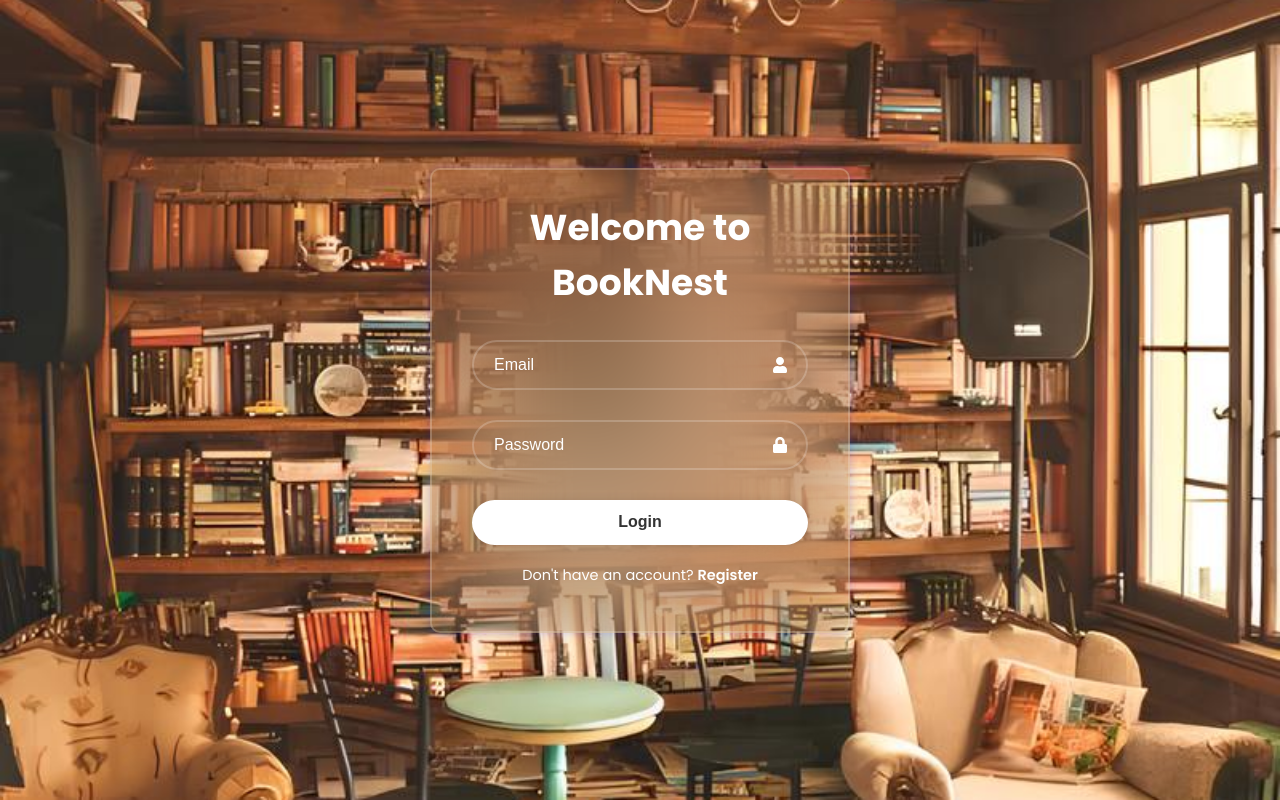
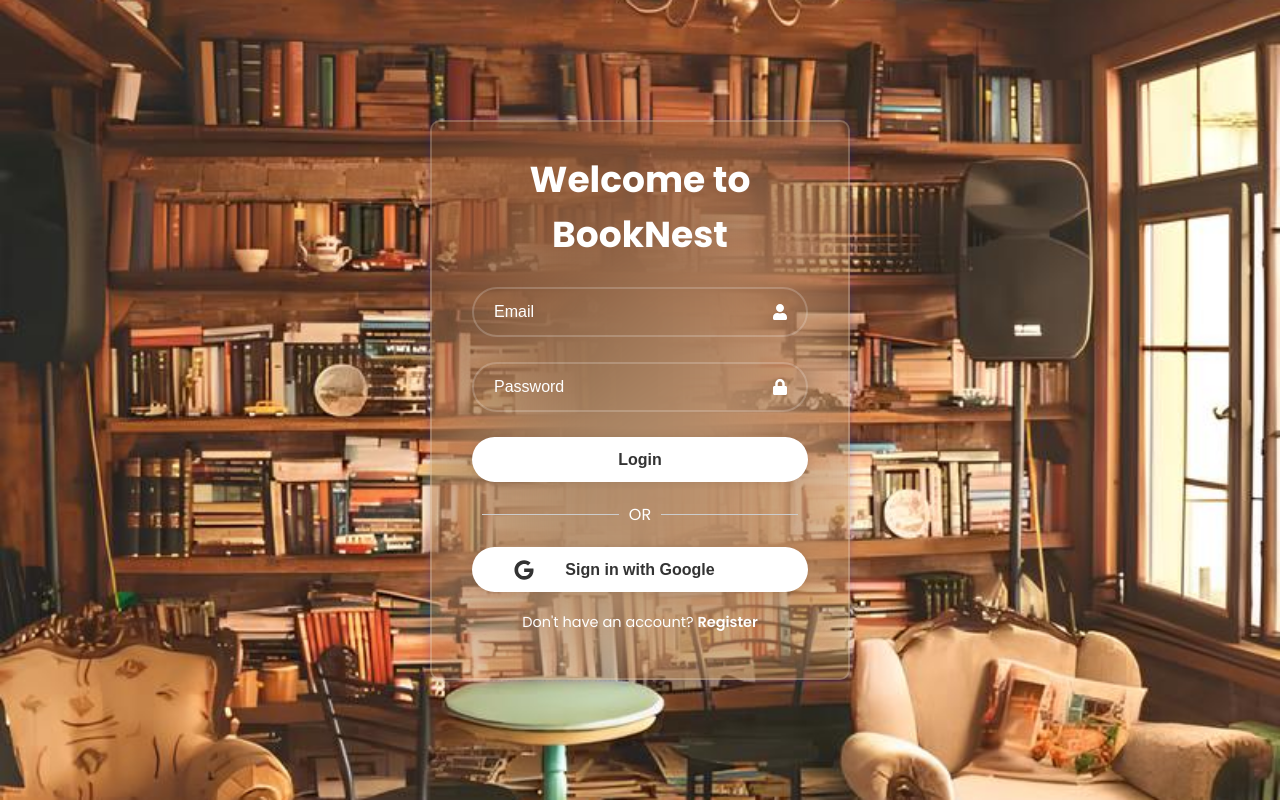
Before and after one commit to mtainaz/BookReview, a React (Create React App) app in the folder Client/bookreview_client/: page / in a window 1280 px wide. Built offline with nearby package versions, Linux system fonts and the light colour scheme; no server answers.

Commit message:
Added logic for session management

```diff
--- a/Client/bookreview_client/src/App.js
+++ b/Client/bookreview_client/src/App.js
@@ -11,9 +11,24 @@
     <AuthProvider>
       <Router>
           <Routes>
-            <Route path="/" element={<LoginForm />} />
-            <Route path="/register" element={<RegistrationForm />} />
             {/* Protected Route: Welcome Page (only accessible when logged in) */}
+            {/* Default Route (Redirect to login page) */}
+            <Route
+              path="*"
+              element={
+                <PrivateRoute>
+                  <LoginForm />
+                </PrivateRoute>
+              }
+            />
+            <Route
+              path="/register"
+              element={
+                <PrivateRoute>
+                  <RegistrationForm />
+                </PrivateRoute>
+              }
+            />
             <Route
               path="/welcome"
               element={
@@ -22,9 +37,6 @@
                 </PrivateRoute>
               }
             />
-
-            {/* Default Route (Redirect to login page) */}
-            <Route path="*" element={<LoginForm />} />
           </Routes>
       </Router>
     </AuthProvider>
--- a/Client/bookreview_client/src/Components/Authentication/AuthContext.jsx
+++ b/Client/bookreview_client/src/Components/Authentication/AuthContext.jsx
@@ -13,11 +13,26 @@
     })
       .then((res) => res.json())
       .then((data) => {
-        if (data.user) setUser(data.user);
+        if (data.user) {setUser(data.user)};
       })
       .catch(() => setUser(null))
-      .finally(() => setLoading(false));;
+      .finally(() => setLoading(false));
   }, []);
+
+  const register = async (credentials) => {
+    const response = await fetch("http://localhost:3010/register", {
+      method: "POST",
+      credentials: "include",
+      headers: { "Content-Type": "application/json" },
+      body: JSON.stringify(credentials),
+    });
+
+    if (response.ok) {
+      const data = await response.json();
+      setUser(data.user);
+    }
+    return response;
+  };
 
   const login = async (credentials) => {
     const res = await fetch("http://localhost:3010/login", {
@@ -27,10 +42,11 @@
       body: JSON.stringify(credentials),
     });
 
-    const data = await res.json();
-    if (res.ok && data.user) {
-        setUser(data.user);
+    if (res.ok) {
+      const data = await res.json();
+      setUser(data.user);
     }
+    return res;
   };
 
   const logout = async () => {
@@ -42,7 +58,7 @@
   };
 
   return (
-    <AuthContext.Provider value={{ user, login, logout, loading }}>
+    <AuthContext.Provider value={{ user, login, logout, register, loading }}>
       {children}
     </AuthContext.Provider>
   );
--- a/Client/bookreview_client/src/Components/Authentication/PrivateRoute.jsx
+++ b/Client/bookreview_client/src/Components/Authentication/PrivateRoute.jsx
@@ -1,10 +1,14 @@
 import { Navigate } from "react-router-dom";
 import { useAuth } from "./AuthContext";
+import WelcomePage from '../WelcomePage/WelcomePage';
 
 const PrivateRoute = ({ children }) => {
   const { user, loading } = useAuth();
+
   if (loading) return <p>Loading...</p>; // Wait for session check
-  return user ? children : <Navigate to="/" />;
+
+  if (children.type === WelcomePage) return user ? children : <Navigate to="/" />;
+  return user ? <Navigate to="/welcome" /> : children;
 };
 
 export default PrivateRoute;
--- a/Client/bookreview_client/src/Components/LoginForm/LoginForm.css
+++ b/Client/bookreview_client/src/Components/LoginForm/LoginForm.css
@@ -14,7 +14,7 @@
     width: 420px;
     background: transparent;
     border: 2px solid rgba(255, 255, 255, .2);
-    backdrop-filter: blur(60px);
+    backdrop-filter: blur(80px);
     box-shadow:  0 0 10px rgba(0, 0, 255, .2);
     color: #fff;
     border-radius: 10px;
@@ -30,7 +30,7 @@
     position: relative;
     width: 100%;
     height: 50px;
-    margin: 30px 0;
+    margin: 25px 0;
 }
 
 .input-box input {
@@ -84,6 +84,43 @@
     font-weight: 600;
 }
 
+.wrapper .login-error{
+    text-align: center;
+    color: #ebcfcf;
+    margin-top: 0;
+    padding-bottom: 20px;
+}
+
+.google-btn {
+    position: relative;
+    display: flex;
+    justify-content: center;
+    align-items: center;
+  }
+
+.google-icon {
+    position: absolute;
+    left: 40px;
+    top: 50%;
+    transform: translateY(-50%);
+    font-size: 20px;
+}
+
+.divider {
+    display: flex;
+    align-items: center;
+    text-align: center;
+    margin: 20px 0;
+}
+
+.divider::before,
+.divider::after {
+    content: "";
+    flex: 1;
+    border-bottom: 1px solid #ccc;
+    margin: 0 10px;
+}
+
 .register-link p a:hover {
     text-decoration: underline;
 }
--- a/Client/bookreview_client/src/Components/LoginForm/LoginForm.jsx
+++ b/Client/bookreview_client/src/Components/LoginForm/LoginForm.jsx
@@ -2,9 +2,10 @@
 import { useAuth } from "../Authentication/AuthContext";
 import { useNavigate } from "react-router-dom";
 import './LoginForm.css';
-import { FaUser, FaLock } from "react-icons/fa";
+import { FaUser, FaLock, FaGoogle } from "react-icons/fa";
 
 const LoginForm = () => {
+    const [message, setMessage] = useState();
     const { login } = useAuth();
     const navigate = useNavigate();
     const [formData, setFormData] = useState({ username: "", password: "" });
@@ -16,8 +17,18 @@
 
     const handleSubmit = async (e) => {
         e.preventDefault();
-        await login(formData);
-        navigate("/welcome");
+        const response=await login(formData);
+        if (response.ok) {
+            navigate("/welcome");
+          } else if (response.status===401) {
+            setMessage("Wrong info")
+          } else {
+            setMessage("Server error");
+        }
+    };
+
+    const handleOauth = async () => {
+      window.location.href = "http://localhost:3010/auth/google";
     };
 
     return (
@@ -34,11 +45,31 @@
                         <FaLock className='icon'/>
                     </div>
 
+                    {message && (
+                      <p className='login-error'>
+                        {message === "Wrong info" ? (
+                          "Invalid email or password. Please try again."
+                        ) : (
+                          "Internal server error, please try again."
+                        )}
+                      </p>
+                    )}
+
                     <button type="submit">Login</button>
-                    <div className="register-link">
-                        <p>Don't have an account? <a href="/register">Register</a></p>
-                    </div>
                 </form>
+
+                <div className="divider">
+                  <span>OR</span>
+                </div>
+
+                <button className='google-btn' onClick={handleOauth}>
+                  <FaGoogle className='google-icon' />
+                  Sign in with Google
+                </button>
+
+                <div className="register-link">
+                  <p>Don't have an account? <a href="/register">Register</a></p>
+                </div>
             </div>
         </div>
     )
--- a/Client/bookreview_client/src/Components/RegistrationForm/RegistrationForm.css
+++ b/Client/bookreview_client/src/Components/RegistrationForm/RegistrationForm.css
@@ -9,3 +9,18 @@
     justify-content: center;
     align-items: center;
 }
+
+.wrapper .error-message{
+    text-align: center;
+    color: #FFCDD2;
+    padding-bottom: 25px;
+}
+
+.wrapper p a {
+    text-decoration: none;
+    font-weight: 600;
+}
+
+.wrapper p a:hover{
+    text-decoration: underline;
+}
--- a/Client/bookreview_client/src/Components/RegistrationForm/RegistrationForm.jsx
+++ b/Client/bookreview_client/src/Components/RegistrationForm/RegistrationForm.jsx
@@ -1,9 +1,15 @@
 import React, {useState} from 'react';
 import './RegistrationForm.css'
-import { FaUser, FaLock } from "react-icons/fa";
+import { FaUser, FaLock, FaGoogle } from "react-icons/fa";
+import { useAuth } from "../Authentication/AuthContext";
+import { useNavigate } from "react-router-dom";
 
 const RegistrationForm = () => {
-    const [formData, setFormData] = useState({ email: "", password: "" });
+    const [message, setMessage] = useState();
+    const [formData, setFormData] = useState({ username: "", password: "" });
+    const { register } = useAuth();
+
+    const navigate = useNavigate();
 
     const handleChange = (e) => {
         const {name, value} = e.target;
@@ -12,21 +18,19 @@
 
     const handleSubmit = async (e) => {
         e.preventDefault();
-        try {
-          const response = await fetch("http://localhost:3010/register", {
-            method: "POST",
-            headers: { "Content-Type": "application/json" },
-            body: JSON.stringify(formData),
-          });
+        const response=await register(formData);
+        if (response.ok) {
+          navigate("/welcome");
+        } else if (response.status===400) {
+          setMessage("User exists")
+        } else {
+          setMessage("Server error");
+        }
+    };
 
-          if (!response.ok) throw new Error("Failed to submit form");
-
-          const result = await response.json();
-          console.log("Form submitted:", result);
-        } catch (error) {
-          console.error("Error submitting form:", error);
-        }
-      };
+    const handleOauth = async () => {
+      window.location.href = "http://localhost:3010/auth/google";
+    };
 
     return (
         <div className='registration-wrapper'>
@@ -34,15 +38,36 @@
                 <form onSubmit={handleSubmit}>
                     <h1>Welcome to BookNest</h1>
                     <div className="input-box">
-                        <input type="text" name="email" value={formData.email} onChange={handleChange} placeholder="Email" required/>
+                        <input type="text" name="username" value={formData.username} onChange={handleChange} placeholder="Email" required/>
                         <FaUser className='icon'/>
                     </div>
                     <div className="input-box">
                         <input type="password" name="password" value={formData.password} onChange={handleChange} placeholder="Password" required/>
                         <FaLock className='icon'/>
                     </div>
+                    {message && (
+                      <p className='error-message'>
+                        {message === "User exists" ? (
+                          <>
+                            This email is already registered. Please <a href="/login">log in</a> or use a different email.
+                          </>
+                        ) : (
+                          "Internal server error, please try again."
+                        )}
+                      </p>
+                    )}
                     <button type="submit">Register</button>
                 </form>
+
+                <div class="divider">
+                  <span>OR</span>
+                </div>
+
+                <button className='google-btn' onClick={handleOauth}>
+                  <FaGoogle className='google-icon' />
+                  Sign up with Google
+                </button>
+
             </div>
         </div>
     )
```
Also changed, not shown: 1 other file (tests, documents, lock files or other folders).
